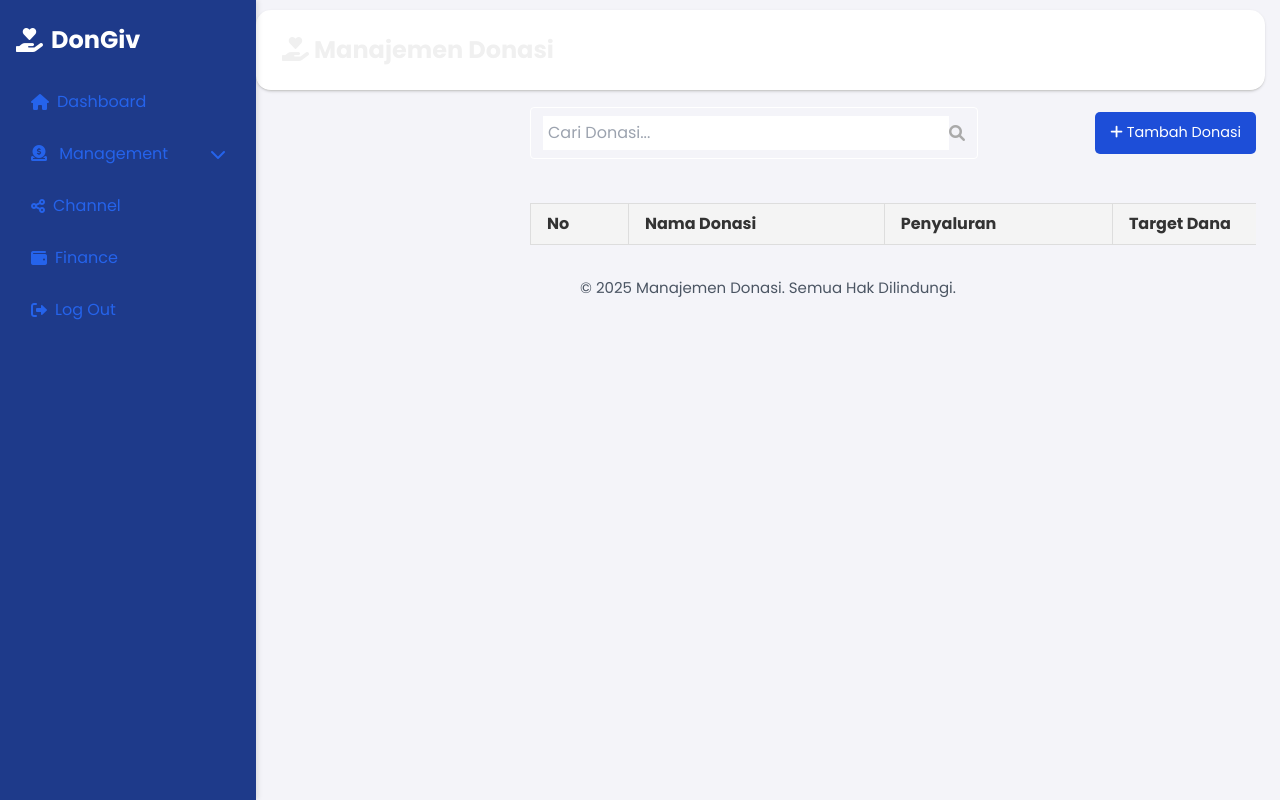
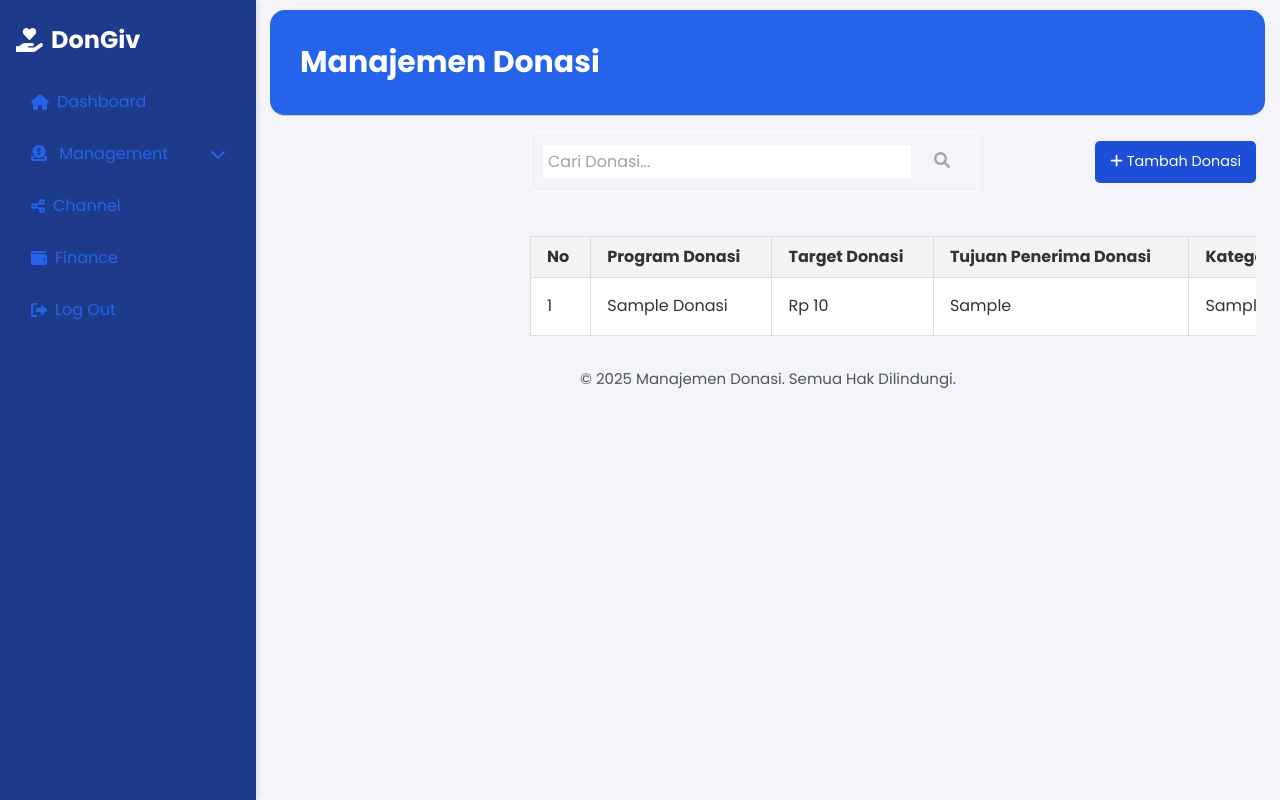
Before and after one commit to REzaa13x/DonGiv, a PHP site: page /Manajemen.php in a window 1280 px wide. Run offline with PHP 8.4, Linux system fonts and the light colour scheme; tables that the repository leaves empty or names only in its code hold one stand-in row (values such as "Sample post"); data that the repository does not hold is empty; some libraries are stand-ins or nearby versions.

Commit message:
Memperbaiki manajemen dan tambah

```diff
--- a/admin/Index.php
+++ b/admin/Index.php
@@ -60,7 +60,7 @@
     }
 
     .sidebar {
-      background-color: #2563eb;
+      background-color: #1E3A8A;
       color: white;
       width: 250px;
       height: 100vh;
--- a/admin/Manajemen.css
+++ b/admin/Manajemen.css
@@ -135,11 +135,11 @@
   flex-direction: column;
 }
 
-.header .company-info h1 {
+.header h1 {
   margin: 10px;
-  font-size: 1.5rem;
+  font-size: 30px;
   font-weight: bold;
-  color: #f0f0f0;
+  color: white;
 }
 
 .header .company-info p {
--- a/admin/Manajemen.php
+++ b/admin/Manajemen.php
@@ -1,4 +1,28 @@
+<?php
+include '../users/koneksi.php';
 
+// Ambil keyword dari pencarian
+$search = isset($_GET['search']) ? mysqli_real_escape_string($conn, $_GET['search']) : '';
+
+// Query data berdasarkan pencarian
+if ($search) {
+  $sql = "SELECT * FROM tambah_donasi
+          WHERE judul LIKE '%$search%'
+          OR tujuan_penerima_donasi LIKE '%$search%'
+          OR kategori LIKE '%$search%'";
+} else {
+  $sql = "SELECT * FROM tambah_donasi";
+}
+
+$result = mysqli_query($conn, $sql);
+
+$donasi = [];
+if ($result && mysqli_num_rows($result) > 0) {
+  while ($row = mysqli_fetch_assoc($result)) {
+    $donasi[] = $row;
+  }
+}
+?>
 
 <!DOCTYPE html>
 <html lang="en">
@@ -45,19 +69,19 @@
 </div>
 
 <!-- Header -->
-  <header class="header ml-64 p-4 bg-white shadow">
-    <div class="company-info">
-      <h1 class="text-xl font-bold"><i class="fas fa-hand-holding-heart"></i> Manajemen Donasi</h1>
-    </div>
+<header class="header">
+<h1 style="color: white;">Manajemen Donasi</h1>
     </header>
 
 <!-- Main Content -->
 <main class="content ml-64 px-6 py-4 max-w-screen-xl mx-auto">
   <div class="flex justify-between items-center mb-6">
-    <div class="search-bar flex items-center border px-3 py-2 rounded w-full max-w-md">
-      <input type="text" placeholder="Cari donasi..." class="outline-none px-2 w-full" />
-      <i class="fas fa-search text-gray-500"></i>
-    </div>
+    <form method="GET" class="search-bar flex items-center border px-3 py-2 rounded w-full max-w-md">
+      <input type="text" name="search" placeholder="Cari donasi..." class="outline-none px-2 w-full"
+        value="<?= isset($_GET['search']) ? htmlspecialchars($_GET['search']) : '' ?>" />
+      <button type="submit" class="ml-2 text-gray-500"><i class="fas fa-search"></i></button>
+    </form>
+
     <button onclick="location.href='Tambah.php'" class="bg-blue-700 text-white px-4 py-2 rounded hover:bg-blue-800 ml-4">
       <i class="fas fa-plus"></i> Tambah Donasi
     </button>
@@ -68,21 +92,23 @@
       <thead>
         <tr class="bg-gray-200 text-left">
           <th class="border px-4 py-2">No</th>
-        <th class="border px-4 py-2">Nama Donasi</th>
-        <th class="border px-4 py-2">Penyaluran</th>
-        <th class="border px-4 py-2">Target Dana</th>
+          <th class="border px-4 py-2">Program Donasi</th>
+          <th class="border px-4 py-2">Target Donasi</th>
+          <th class="border px-4 py-2">Tujuan Penerima Donasi</th>
+          <th class="border px-4 py-2">Kategori Donasi</th>
           <th class="border px-4 py-2 text-center">Action</th>
         </tr>
       </thead>
       <tbody>
-      <?php $no = 1; foreach ($kategori_donasi as $row): ?>
+        <?php $no = 1; foreach ($donasi as $row): ?>
           <tr class="hover:bg-gray-100">
             <td class="border px-4 py-2"><?= $no++ ?></td>
-        <td class="border px-4 py-2"><?= htmlspecialchars($row['nama_donasi']) ?></td>
-        <td class="border px-4 py-2"><?= htmlspecialchars($row['penanggung_jawab']) ?></td>
-        <td class="border px-4 py-2"><?= 'Rp ' . number_format($row['total_donasi'], 0, ',', '.') ?></td>
-        <td class="border px-4 py-2"><?= 'Rp ' . number_format($row['target_donasi'], 0, ',', '.') ?></td>
-        <td class="border px-4 py-2 text-center">
+            <td class="border px-4 py-2"><?= htmlspecialchars($row['judul']) ?></td>
+            <td class="border px-4 py-2"><?= 'Rp ' . number_format($row['jumlah'], 0, ',', '.') ?></td>
+            <td class="border px-4 py-2"><?= htmlspecialchars($row['tujuan_penerima_donasi']) ?></td>
+            <td class="border px-4 py-2"><?= htmlspecialchars($row['kategori']) ?></td>
+            <td class="border px-4 py-2 text-center space-x-2">
+
               <button class="text-red-600 hover:text-red-800" onclick="confirmDelete(this)">
                 <i class="fas fa-trash"></i> Hapus
               </button>
@@ -92,16 +118,13 @@
       </tbody>
     </table>
   </section>
-
 </main>
-
 
 <!-- Footer -->
 <footer class="footer ml-64 p-4 text-center text-gray-600">
   <p>&copy; 2025 Manajemen Donasi. Semua hak dilindungi.</p>
 </footer>
 
-  <!-- Script -->
 <script src="Manajemen.js"></script>
 <script>
   function confirmDelete(button) {
--- a/admin/notifikasi.css
+++ b/admin/notifikasi.css
@@ -27,7 +27,7 @@
 }
 
 .sidebar {
-  background-color: #2563eb;
+  background-color: #1E3A8A;
   color: white;
   width: 250px; /* Lebar sidebar */
   height: 100vh; /* Tinggi sidebar sesuai viewport */
@@ -130,7 +130,7 @@
 
 /* Header Styles */
 .header {
-  background-color: #2563eb;
+  background-color: #1E3A8A;
   padding: 20px;
   border-bottom: 0.5px solid #ccc;
   border-radius: 15px;
```
Also changed, not shown: admin/Finansial.css (+4 -4 lines), admin/Salur.css (+6 -6 lines), admin/Tambah.css (+5 -3 lines), admin/Tambah.php (+28 -16 lines). Lines whose indentation alone changed are shown as unchanged.
